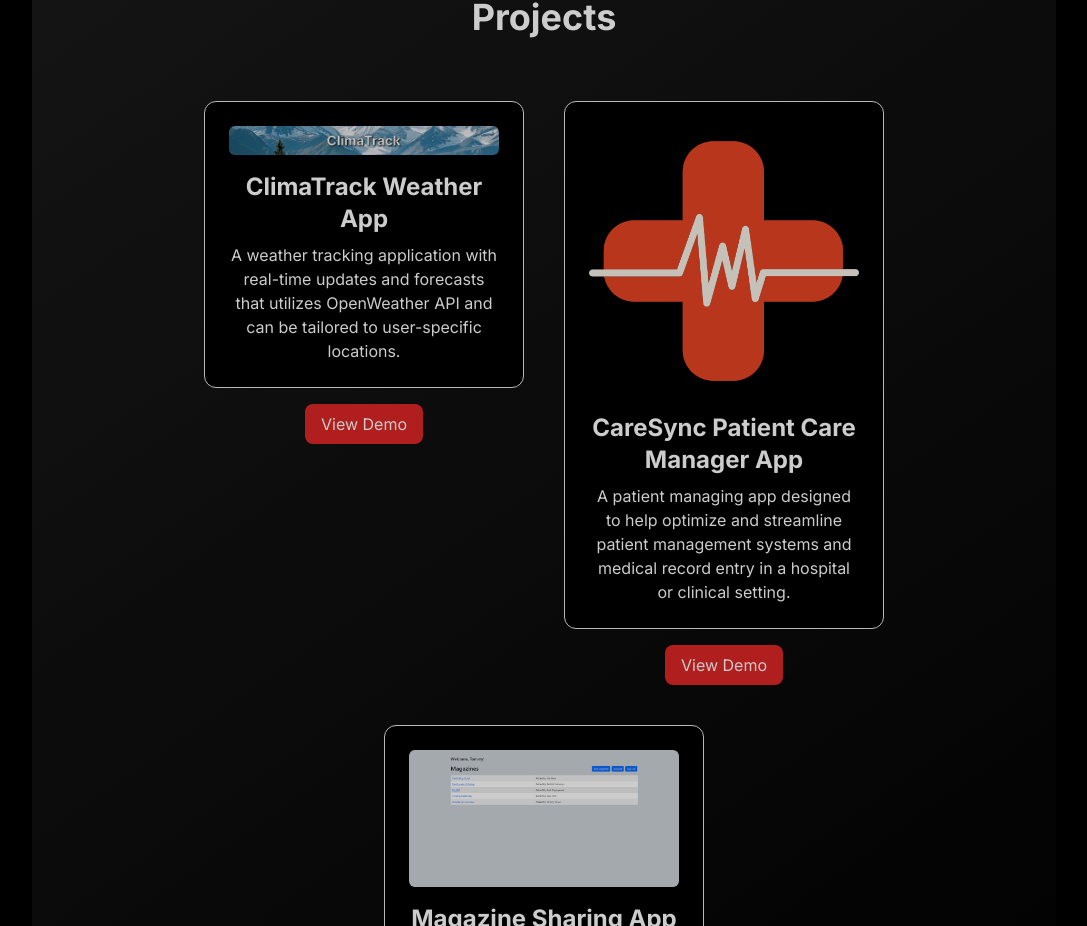
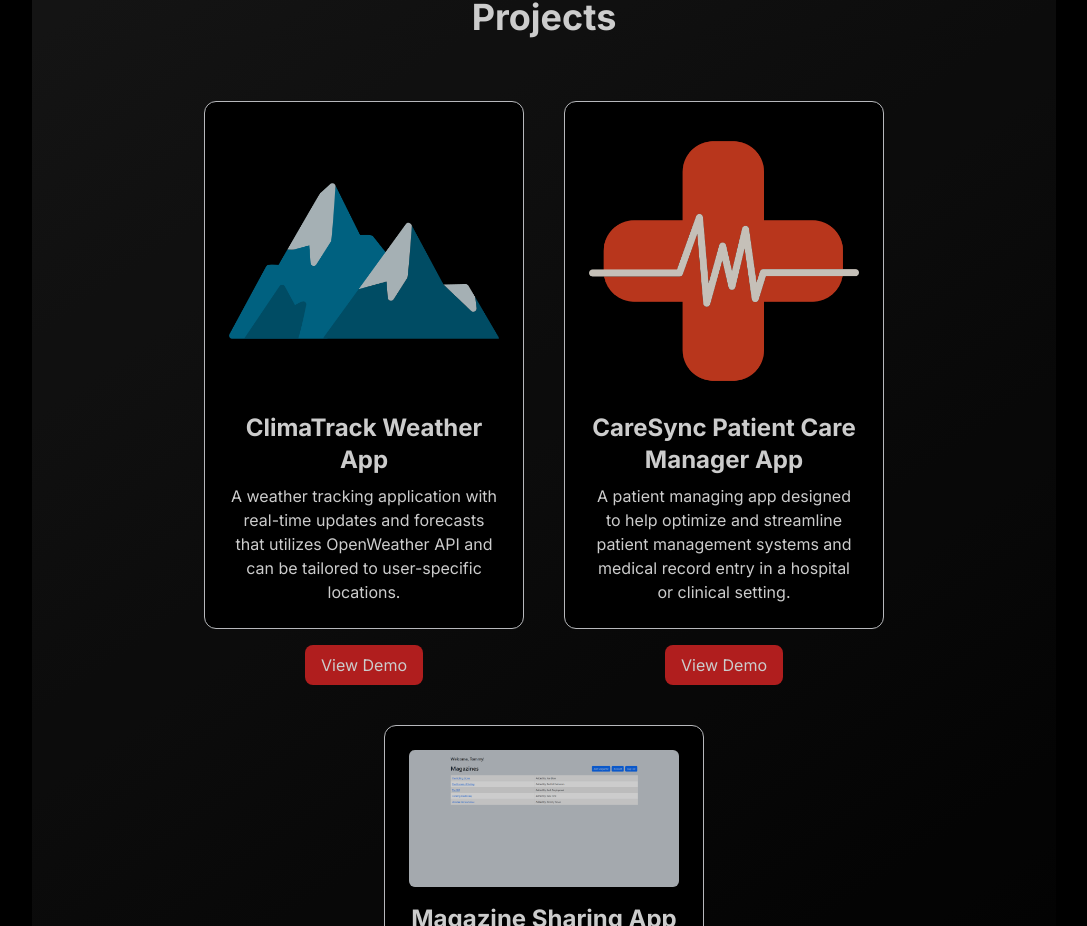
Before and after one commit to JBreyt24/Portfolio_Page, a Next.js app: page / in a window 1280 px wide. Shown: the part 1955-2881 px from the top of the page, without its empty margins (96-1183 px from the left). Built offline with nearby package versions, Linux system fonts and the light colour scheme.

Commit message:
updated project photo

```diff
--- a/src/app/page.jsx
+++ b/src/app/page.jsx
@@ -16,7 +16,7 @@
     {
       title: 'ClimaTrack Weather App',
       description: 'A weather tracking application with real-time updates and forecasts that utilizes OpenWeather API and can be tailored to user-specific locations.',
-      image: '/ClimaTrack Logo.png',
+      image: '/mountain.png',
       video: '/ClimaTrack-Demo.mp4',
       details: 'Built with full stack MERN, ClimaTrack provides detailed weather information and forecasts via locations the user specifies. Also utilizes JSON Web Tokens for user authentication.',
       link: '#',
```
Also changed, not shown: public/mountain.png (added).
